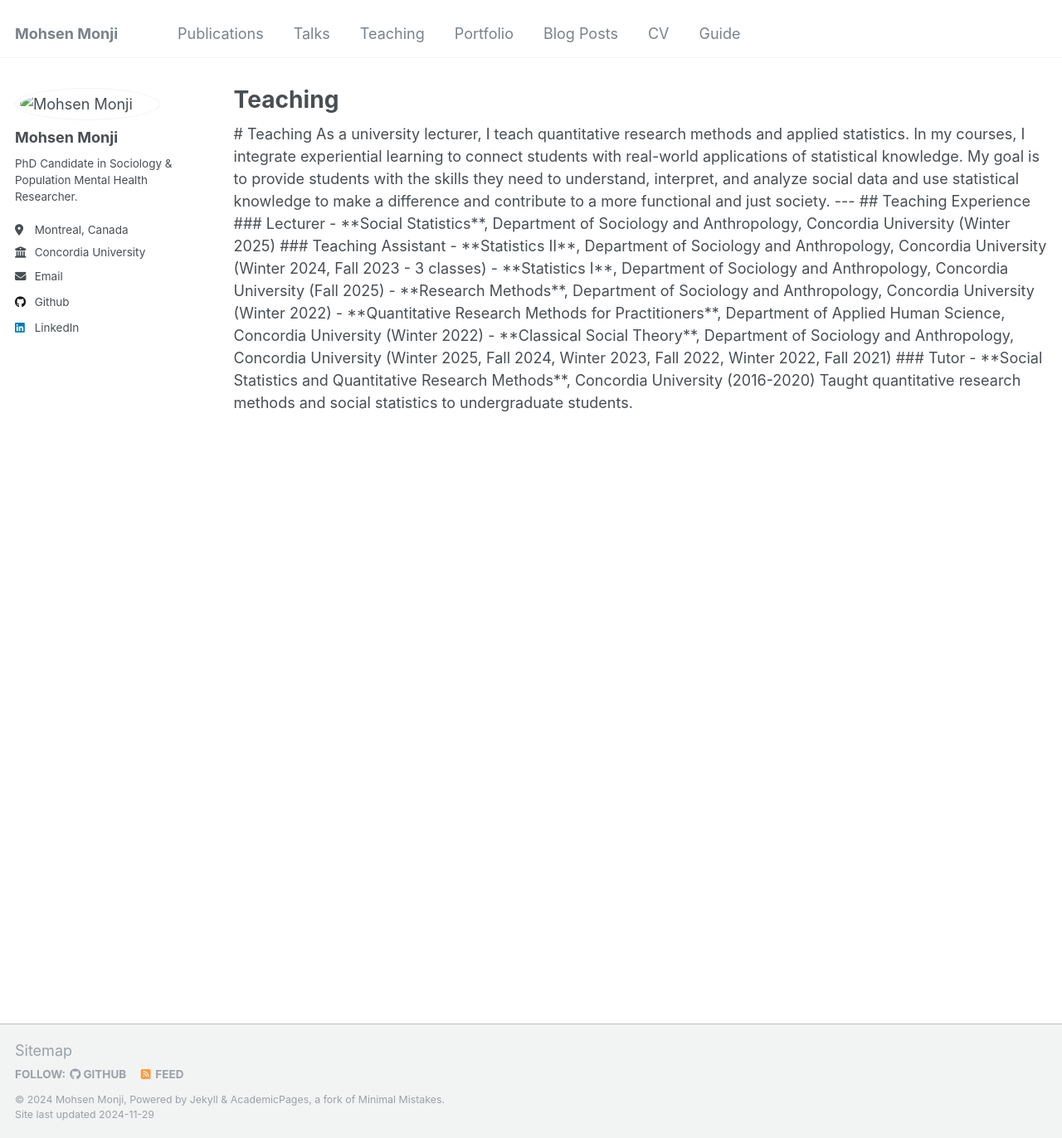
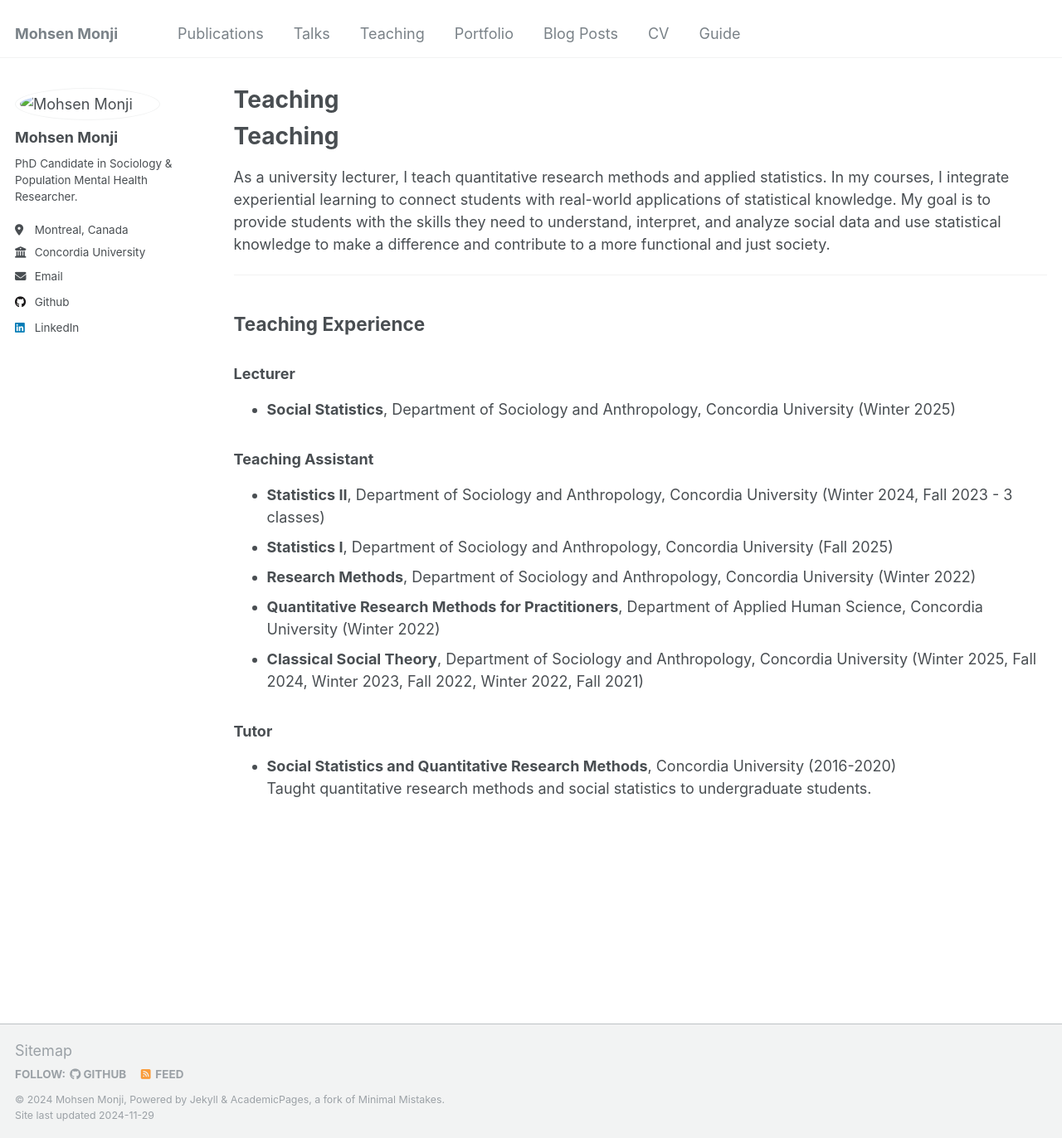
Before and after one commit to Mohsnmonji/mohsnmonji.github.io, a Jekyll site: the page built from _pages/teaching.html, in a window 1280 px wide and 1372 px high. Shown: the whole window at 83% size. Built offline with Jekyll 4.4.1, drawn with Linux system fonts in a browser that asks for light colours.

Commit message:
Update teaching.html

```diff
--- a/_pages/teaching.html
+++ b/_pages/teaching.html
@@ -5,24 +5,30 @@ permalink: /teaching/
 author_profile: true
 ---
 
-# Teaching
+<h1>Teaching</h1>
 
-As a university lecturer, I teach quantitative research methods and applied statistics. In my courses, I integrate experiential learning to connect students with real-world applications of statistical knowledge. My goal is to provide students with the skills they need to understand, interpret, and analyze social data and use statistical knowledge to make a difference and contribute to a more functional and just society.
+<p>As a university lecturer, I teach quantitative research methods and applied statistics. In my courses, I integrate experiential learning to connect students with real-world applications of statistical knowledge. My goal is to provide students with the skills they need to understand, interpret, and analyze social data and use statistical knowledge to make a difference and contribute to a more functional and just society.</p>
 
----
+<hr>
 
-## Teaching Experience
+<h2>Teaching Experience</h2>
 
-### Lecturer
-- **Social Statistics**, Department of Sociology and Anthropology, Concordia University (Winter 2025)
+<h3>Lecturer</h3>
+<ul>
+  <li><strong>Social Statistics</strong>, Department of Sociology and Anthropology, Concordia University (Winter 2025)</li>
+</ul>
 
-### Teaching Assistant
-- **Statistics II**, Department of Sociology and Anthropology, Concordia University (Winter 2024, Fall 2023 - 3 classes)
-- **Statistics I**, Department of Sociology and Anthropology, Concordia University (Fall 2025)
-- **Research Methods**, Department of Sociology and Anthropology, Concordia University (Winter 2022)
-- **Quantitative Research Methods for Practitioners**, Department of Applied Human Science, Concordia University (Winter 2022)
-- **Classical Social Theory**, Department of Sociology and Anthropology, Concordia University (Winter 2025, Fall 2024, Winter 2023, Fall 2022, Winter 2022, Fall 2021)
+<h3>Teaching Assistant</h3>
+<ul>
+  <li><strong>Statistics II</strong>, Department of Sociology and Anthropology, Concordia University (Winter 2024, Fall 2023 - 3 classes)</li>
+  <li><strong>Statistics I</strong>, Department of Sociology and Anthropology, Concordia University (Fall 2025)</li>
+  <li><strong>Research Methods</strong>, Department of Sociology and Anthropology, Concordia University (Winter 2022)</li>
+  <li><strong>Quantitative Research Methods for Practitioners</strong>, Department of Applied Human Science, Concordia University (Winter 2022)</li>
+  <li><strong>Classical Social Theory</strong>, Department of Sociology and Anthropology, Concordia University (Winter 2025, Fall 2024, Winter 2023, Fall 2022, Winter 2022, Fall 2021)</li>
+</ul>
 
-### Tutor
-- **Social Statistics and Quantitative Research Methods**, Concordia University (2016-2020)
-  Taught quantitative research methods and social statistics to undergraduate students.
+<h3>Tutor</h3>
+<ul>
+  <li><strong>Social Statistics and Quantitative Research Methods</strong>, Concordia University (2016-2020)<br>
+  Taught quantitative research methods and social statistics to undergraduate students.</li>
+</ul>
```
